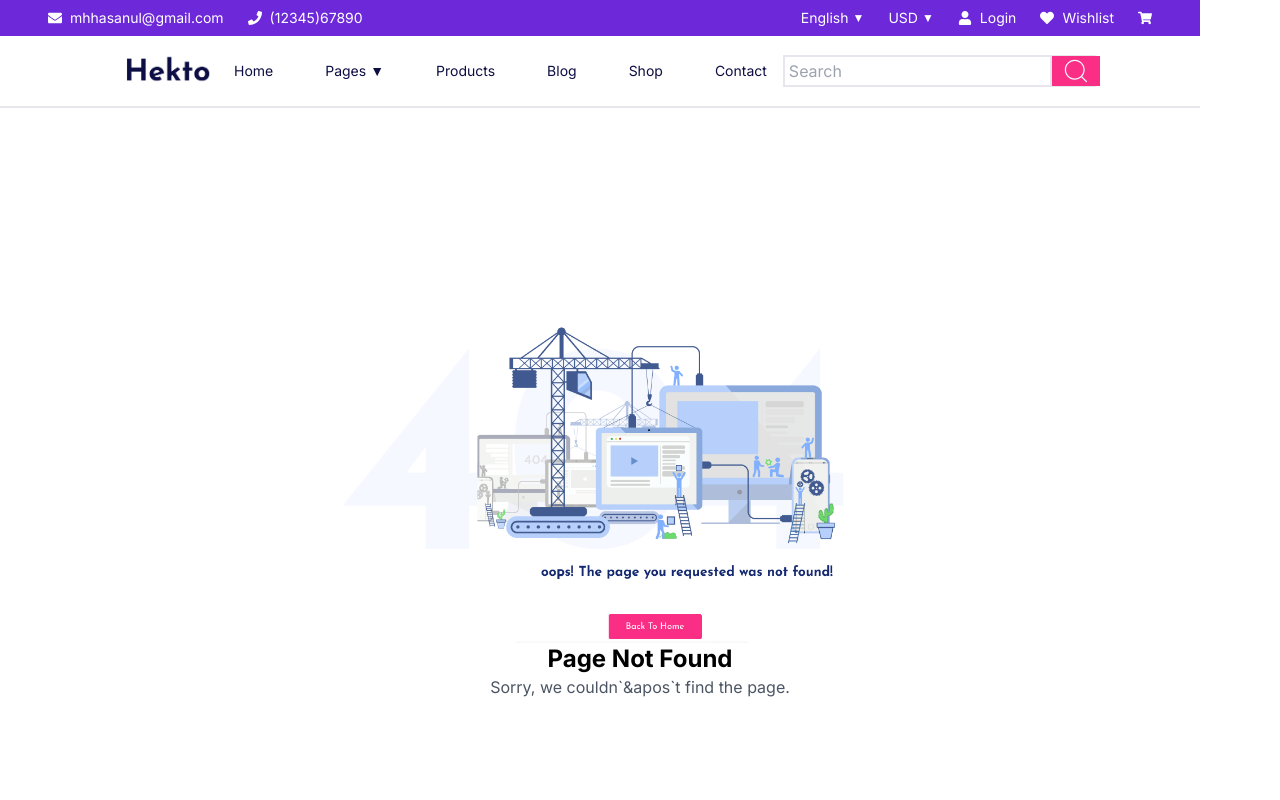
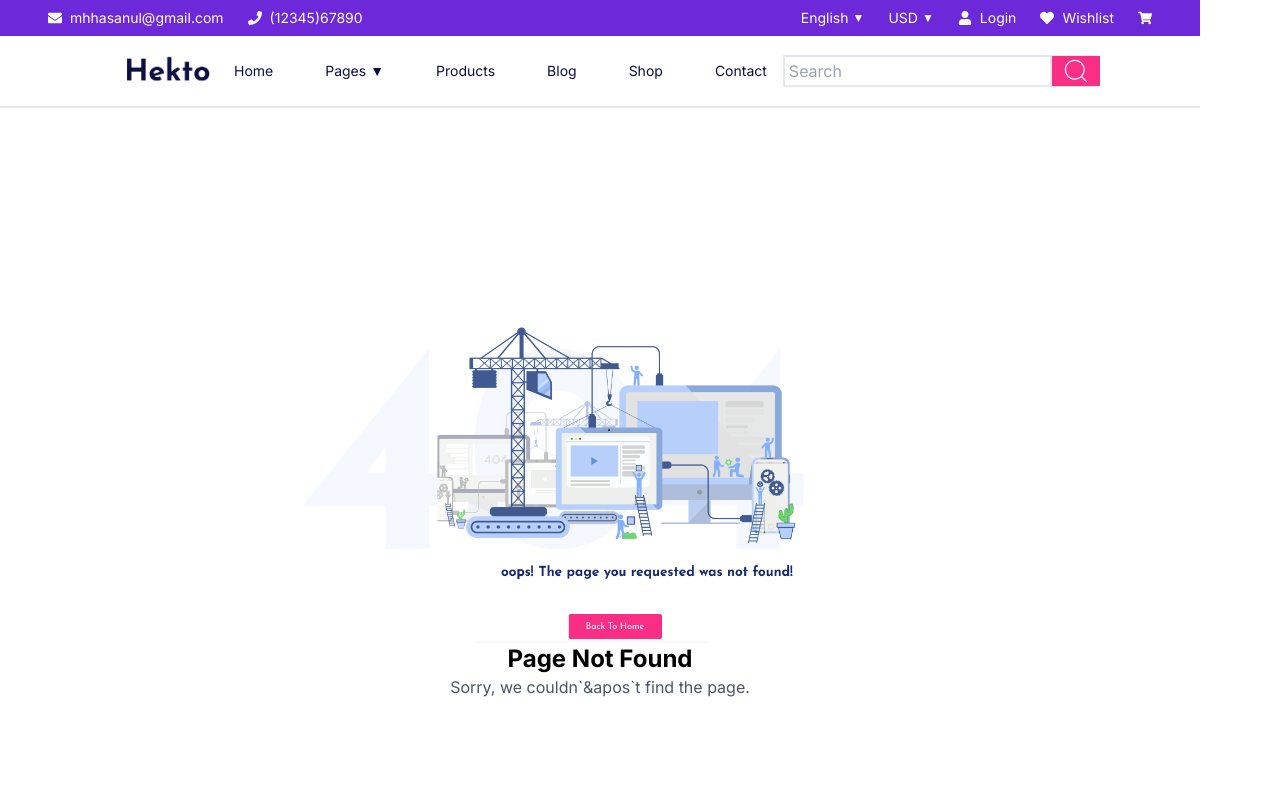
Before and after one commit to Hubab777/Hackathon-figma-design, a Next.js app: page /error-page in a window 1280 px wide. Shown: the top 800 px of the page. Built offline with nearby package versions, Linux system fonts and the light colour scheme.

Commit message:
Updated image

```diff
--- a/src/app/components/ErrorFound.tsx
+++ b/src/app/components/ErrorFound.tsx
@@ -3,7 +3,7 @@ import Image from "next/image";
 
 function ErrorPage() {
   return (
-    <div>
+    <div className="justify-center items-center md: place-items-center wrapper">
 
       <div className="flex flex-col items-center justify-center min-h-screen">
         <Image
```
